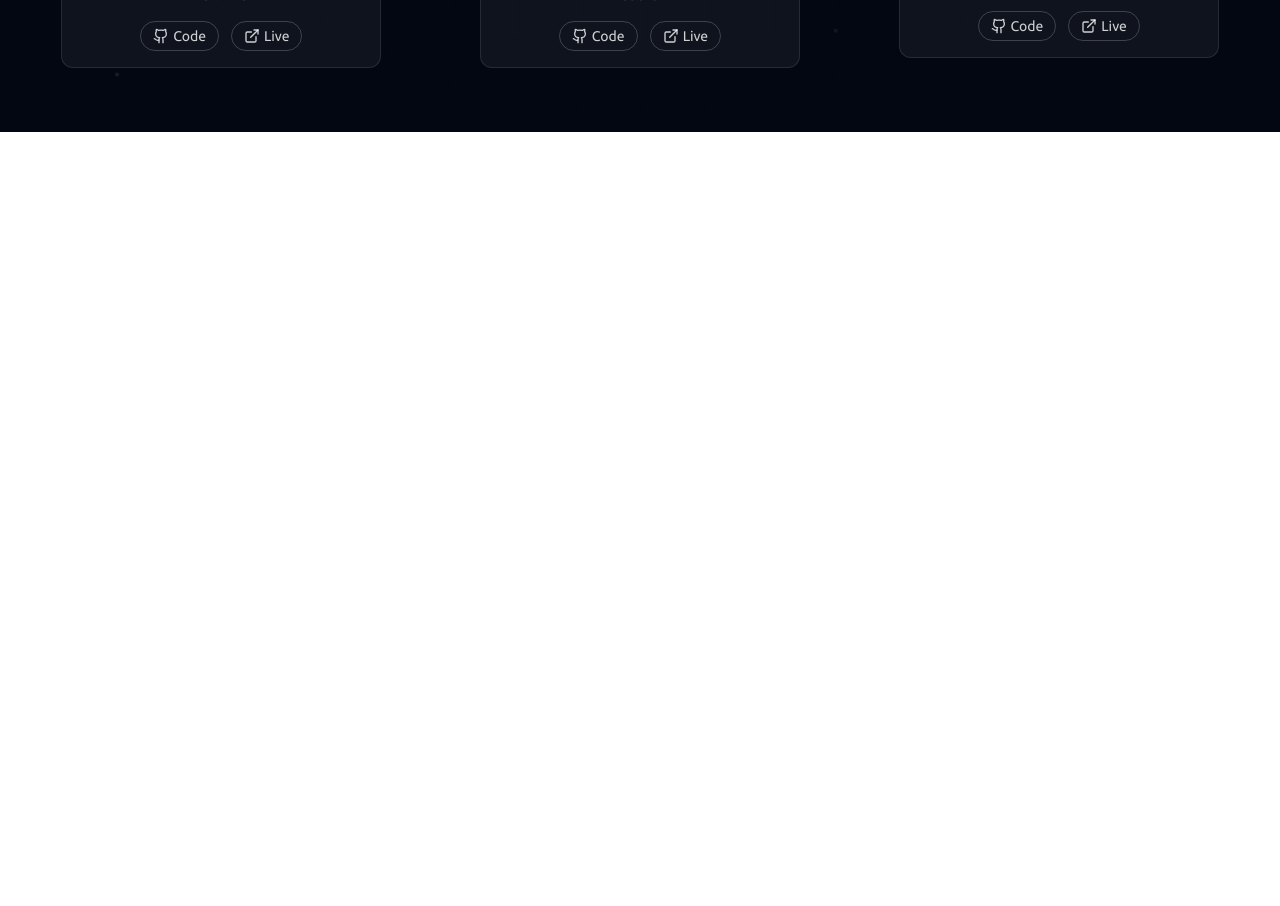
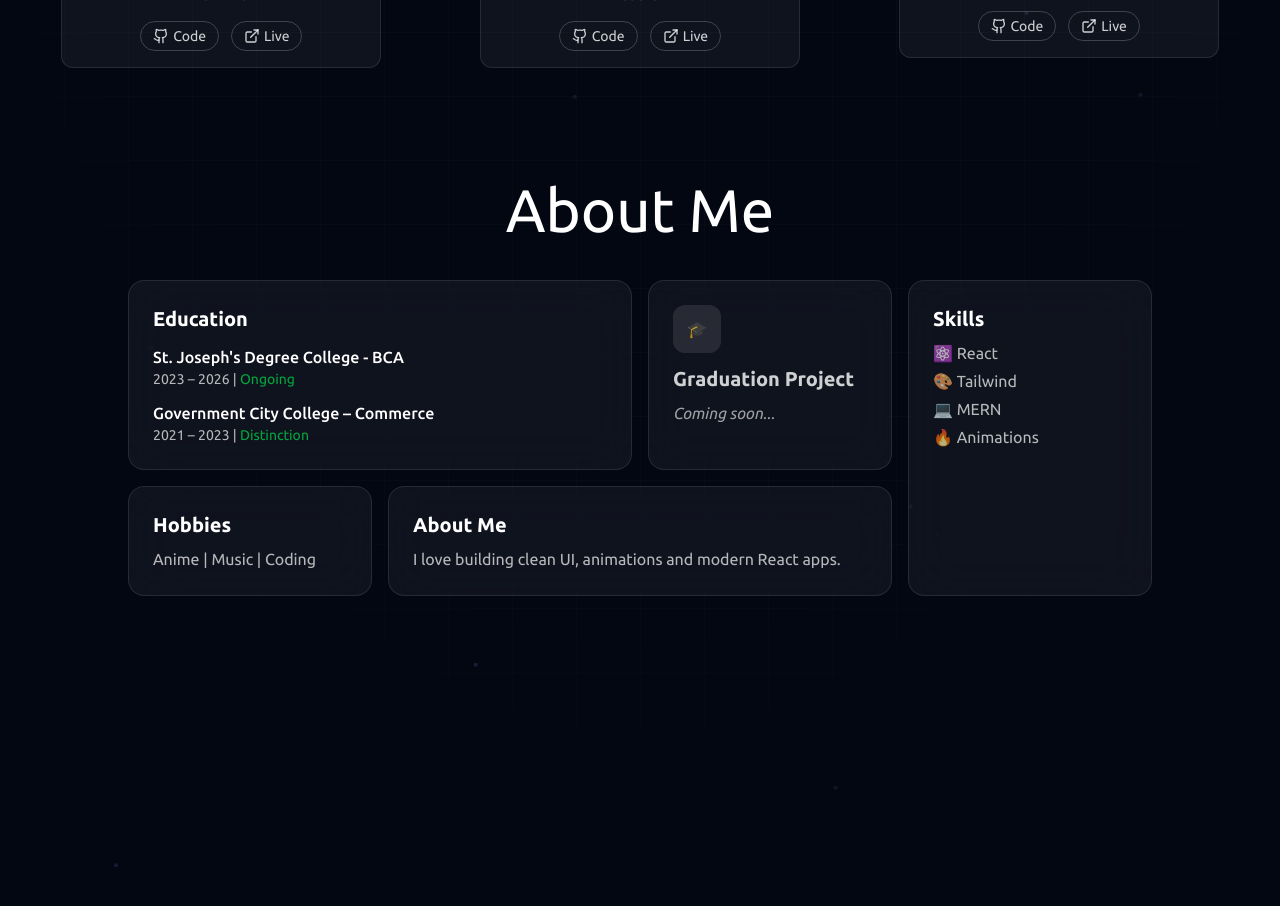
Before and after one commit to AbdulAdnan7/PORT, a React (Vite) app in the folder portfolio/: page / in a window 1280 px wide. Shown: the part 1760-2666 px from the top of the page. Before the commit the page ends 1892 px from the top, so only its background shows below. Built offline with nearby package versions, Linux system fonts and the light colour scheme.

Commit message:
Added About Me

```diff
--- a/portfolio/package.json
+++ b/portfolio/package.json
@@ -16,6 +16,7 @@
     "motion": "^12.23.25",
     "react": "^19.2.0",
     "react-dom": "^19.2.0",
+    "react-github-calendar": "^5.0.0",
     "react-icons": "^5.5.0",
     "react-router": "^7.10.1",
     "tailwindcss": "^4.1.17"
--- a/portfolio/src/App.jsx
+++ b/portfolio/src/App.jsx
@@ -6,6 +6,7 @@ import Hero from './components/Hero'
 import { AnimatedBackground } from './components/AnimatedBackround'
 import SkillSet from './components/SkillSet'
 import Projects from './components/Projects'
+import AboutMe from './components/AboutMe'
 
 
 function App() {
@@ -17,6 +18,7 @@ function App() {
           <Hero />
           <SkillSet />
           <Projects />
+          <AboutMe />
         </div>
 
       </div>
--- /dev/null
+++ b/portfolio/src/components/AboutMe.jsx
@@ -0,0 +1,77 @@
+import React from 'react'
+
+const AboutMe = () => {
+  return (
+    <section className=' bg-gray-950 min-h-screen py-6'>
+        <div className='z-10'>
+
+            <div className='flex justify-center py-6'>
+                <h1 className='text-6xl text-white'>About Me</h1>
+            </div>
+
+     <div className="flex justify-center m-4">
+  <div className="grid grid-cols-1 sm:grid-cols-2 lg:grid-cols-4 gap-4 w-[90%] max-w-5xl">
+
+
+  <div className="col-span-2 bg-white/5 border border-white/10 text-white p-6 rounded-2xl backdrop-blur-xl">
+  <h2 className="text-xl font-semibold mb-3">Education</h2>
+
+  <div className="space-y-3 text-white/70">
+
+    <div>
+      <p className="font-medium text-white">St. Joseph's Degree College - BCA</p>
+      <p className="text-sm">2023 – 2026 | <span className='text-green-600'>Ongoing</span></p>
+    </div>
+
+    <div>
+      <p className="font-medium text-white">Government City College – Commerce</p>
+      <p className="text-sm">2021 – 2023 | <span className='text-green-600'>Distinction</span></p>
+    </div>
+
+  </div>
+</div>
+<div className="bg-white/5 border border-white/10 text-white/80 p-6 rounded-2xl backdrop-blur-xl">
+  <div className="w-12 h-12 bg-white/10 rounded-xl flex items-center justify-center mb-3">
+    🎓
+  </div>
+
+  <h2 className="text-xl font-semibold mb-2">Graduation Project</h2>
+  <p className="text-white/60 italic">Coming soon...</p>
+</div>
+
+
+
+
+
+
+    <div className="row-span-2 bg-white/5 border border-white/10 text-white p-6 rounded-2xl backdrop-blur-xl">
+      <h2 className="text-xl font-semibold mb-2">Skills</h2>
+      <ul className="mt-2 space-y-1 text-white/70">
+        <li>⚛️ React</li>
+        <li>🎨 Tailwind</li>
+        <li>💻 MERN</li>
+        <li>🔥 Animations</li>
+      </ul>
+    </div>
+
+    <div className="bg-white/5 border border-white/10 text-white p-6 rounded-2xl backdrop-blur-xl">
+      <h2 className="text-xl font-semibold mb-2">Hobbies</h2>
+      <p className="text-white/70">Anime | Music | Coding</p>
+    </div>
+
+
+ <div className="col-span-2 bg-white/5 border border-white/10 text-white p-6 rounded-2xl backdrop-blur-xl">
+      <h2 className="text-xl font-semibold mb-2">About Me</h2>
+      <p className="text-white/70">
+        I love building clean UI, animations and modern React apps.
+      </p>
+    </div>
+  </div>
+</div>
+
+        </div>
+    </section>
+  )
+}
+
+export default AboutMe
```
Also changed, not shown: 1 other file (tests, documents, lock files or other folders).
